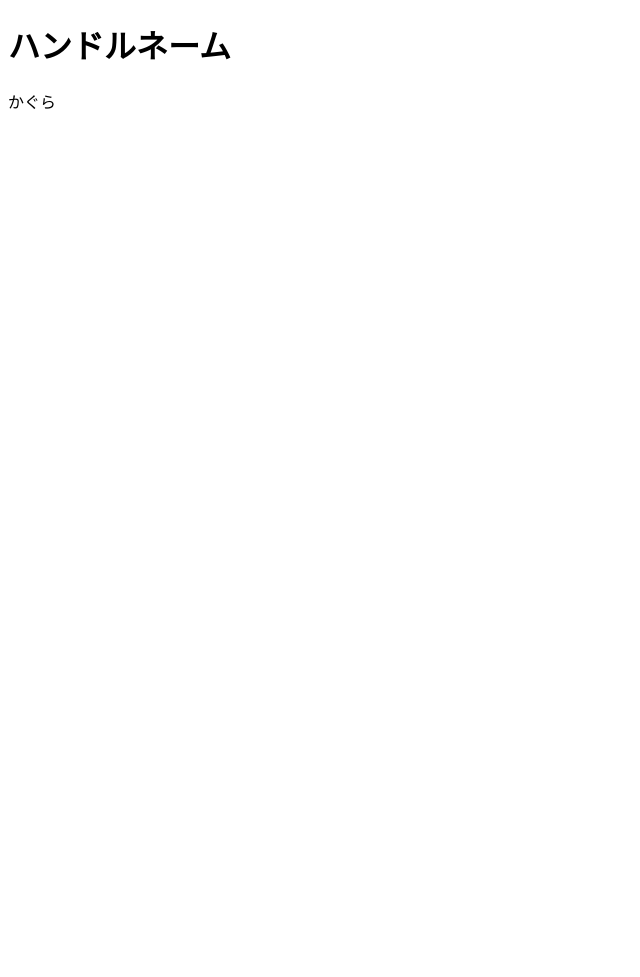
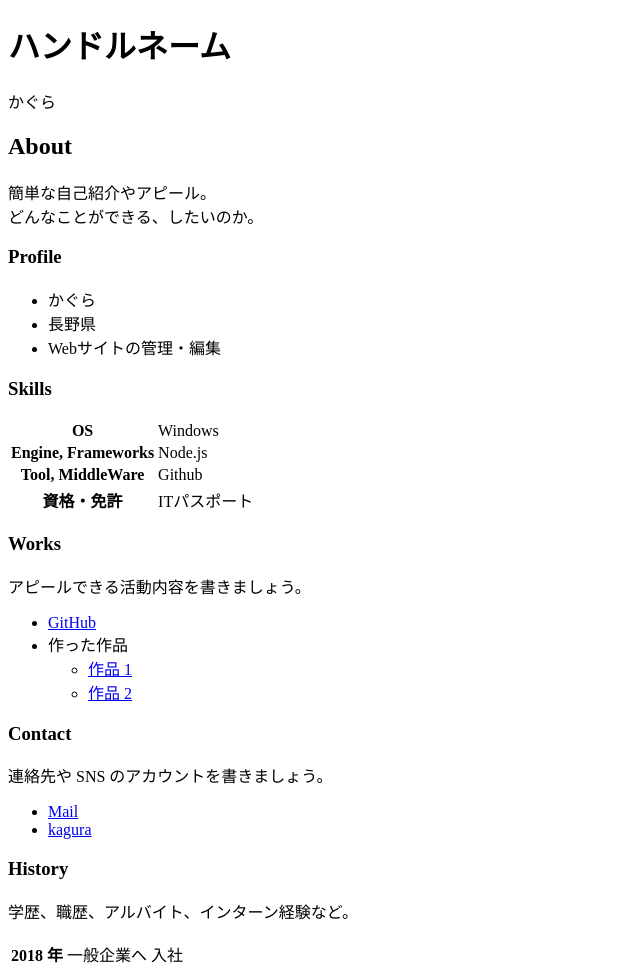
Before and after one commit to kagura9012/kagura9012.github.io, a plain HTML site: page index.html in a window 1280 px wide. Shown: the whole page, without its empty margins (0-640 px from the left). Before the commit the page ends 800 px from the top, so only its background shows below. Drawn offline with Linux system fonts and the light colour scheme.

Commit message:
Update index.html

```diff
--- a/index.html
+++ b/index.html
@@ -8,5 +8,67 @@
   <body>
     <h1>ハンドルネーム</h1>
     <p>かぐら</p>
+
+    <h2>About</h2>
+    <p>
+      簡単な自己紹介やアピール。<br>
+      どんなことができる、したいのか。
+    </p>
+
+    <h3>Profile</h3>
+    <ul>
+      <li>かぐら</li>
+      <li>長野県</li>
+      <li>Webサイトの管理・編集</li>
+    </ul>
+
+    <h3>Skills</h3>
+    <table>
+      <tr>
+        <th>OS</th>
+        <td>Windows</td>
+      </tr>
+      <tr>
+        <th>Engine, Frameworks</th>
+        <td>Node.js</td>
+      </tr>
+      <tr>
+        <th>Tool, MiddleWare</th>
+        <td>Github</td>
+      </tr>
+      <tr>
+        <th>資格・免許</th>
+        <td>ITパスポート</td>
+      </tr>
+    </table>
+
+    <h3>Works</h3>
+    <p>アピールできる活動内容を書きましょう。</p>
+    <ul>
+      <li><a href="https://github.com/">GitHub</a></li>
+      <li>
+        作った作品
+        <ul>
+          <li><a href="https://example.com/">作品 1</a></li>
+          <li><a href="https://example.com/">作品 2</a></li>
+        </ul>
+      </li>
+    </ul>
+
+    <h3>Contact</h3>
+    <p>連絡先や SNS のアカウントを書きましょう。</p>
+    <ul>
+      <li><a href="mailto:name@example.com">Mail</a></li>
+      <li><a href="https://x.com/kagura38729581?s=21">kagura</a></li>
+    </ul>
+
+    <h3>History</h3>
+    <p>学歴、職歴、アルバイト、インターン経験など。</p>
+    <table>
+      <tr>
+        <th>2018 年</th>
+        <td>一般企業へ 入社</td>
+      </tr>
+    </table>
   </body>
 </html>
```
